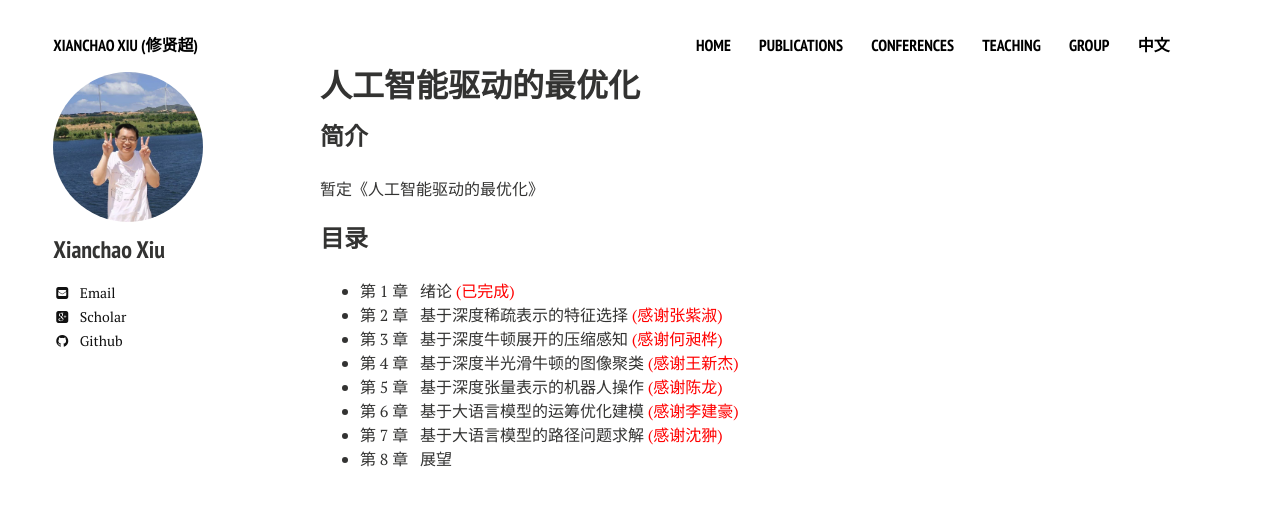
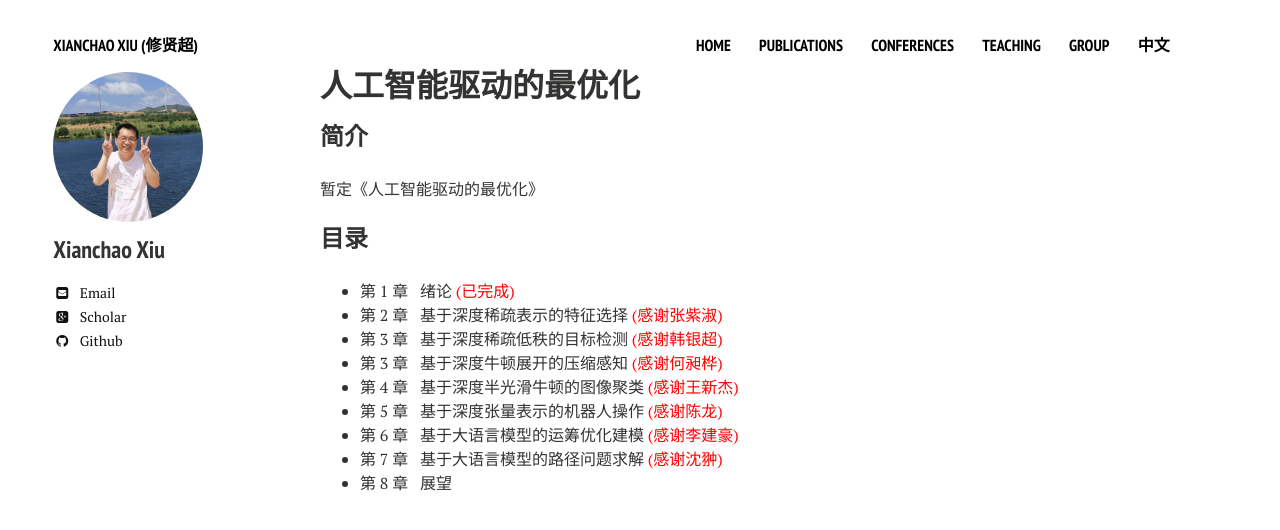
Before and after one commit to xianchaoxiu/xianchaoxiu.github.io, a Jekyll site: the page built from chinese/book/AIOPT/index.md, in a window 1280 px wide. Shown: the top 530 px of the page. Built offline with Jekyll 4.4.1, drawn with Linux system fonts in a browser that asks for light colours; nearby versions of some CDN libraries.

Commit message:
Update index.md

```diff
--- a/chinese/book/AIOPT/index.md
+++ b/chinese/book/AIOPT/index.md
@@ -11,6 +11,7 @@ share: false
 ### 目录
 - 第 1 章 &nbsp;  绪论 <span style="color:#ff0000">(已完成)</span> <br>
 - 第 2 章 &nbsp;  基于深度稀疏表示的特征选择 <span style="color:#ff0000">(感谢张紫淑)</span> <br>
+- 第 3 章 &nbsp;  基于深度稀疏低秩的目标检测 <span style="color:#ff0000">(感谢韩银超)</span> <br>
 - 第 3 章 &nbsp;  基于深度牛顿展开的压缩感知 <span style="color:#ff0000">(感谢何昶桦)</span> <br>
 - 第 4 章 &nbsp;  基于深度半光滑牛顿的图像聚类 <span style="color:#ff0000">(感谢王新杰)</span> <br>
 - 第 5 章 &nbsp;  基于深度张量表示的机器人操作 <span style="color:#ff0000">(感谢陈龙)</span> <br>
```
